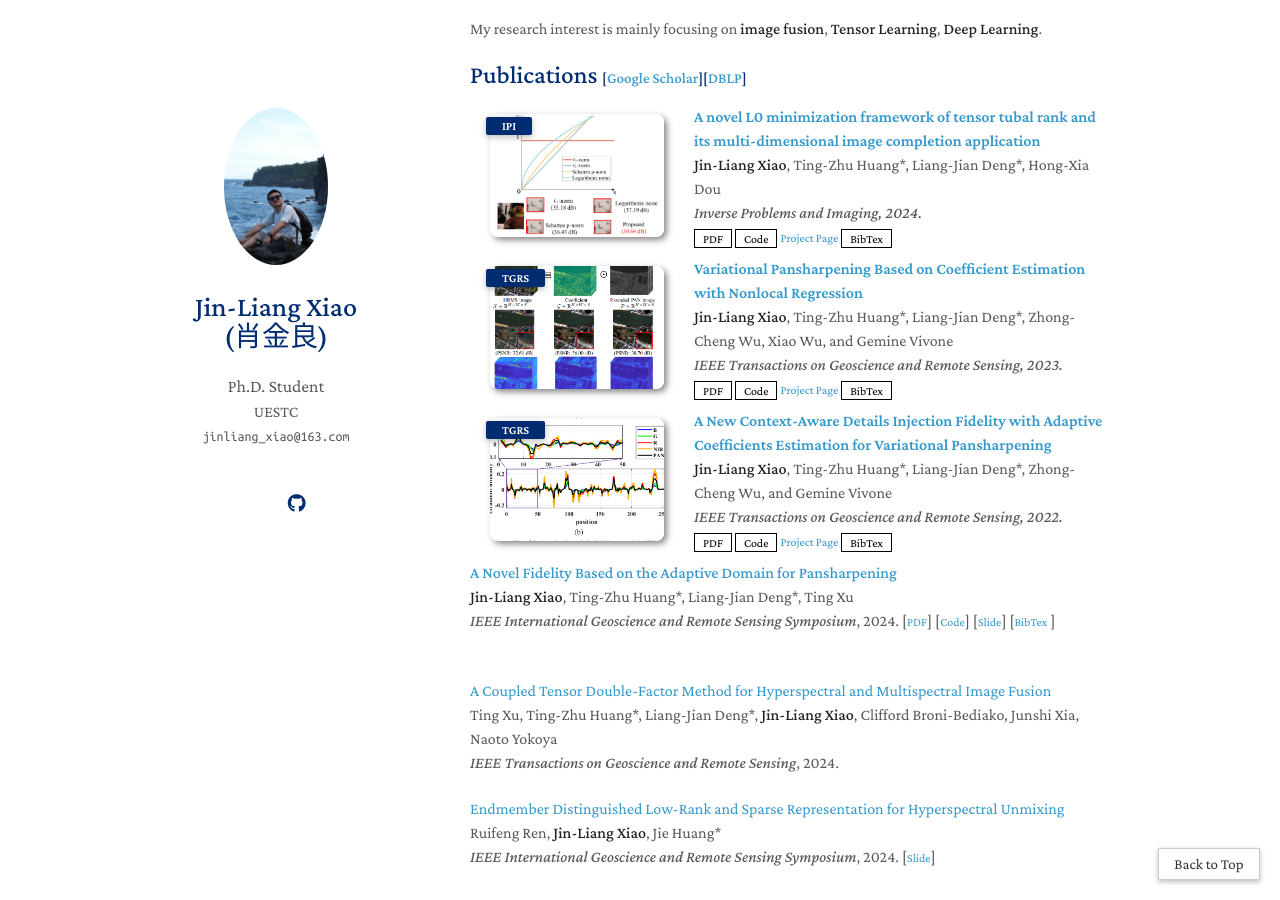
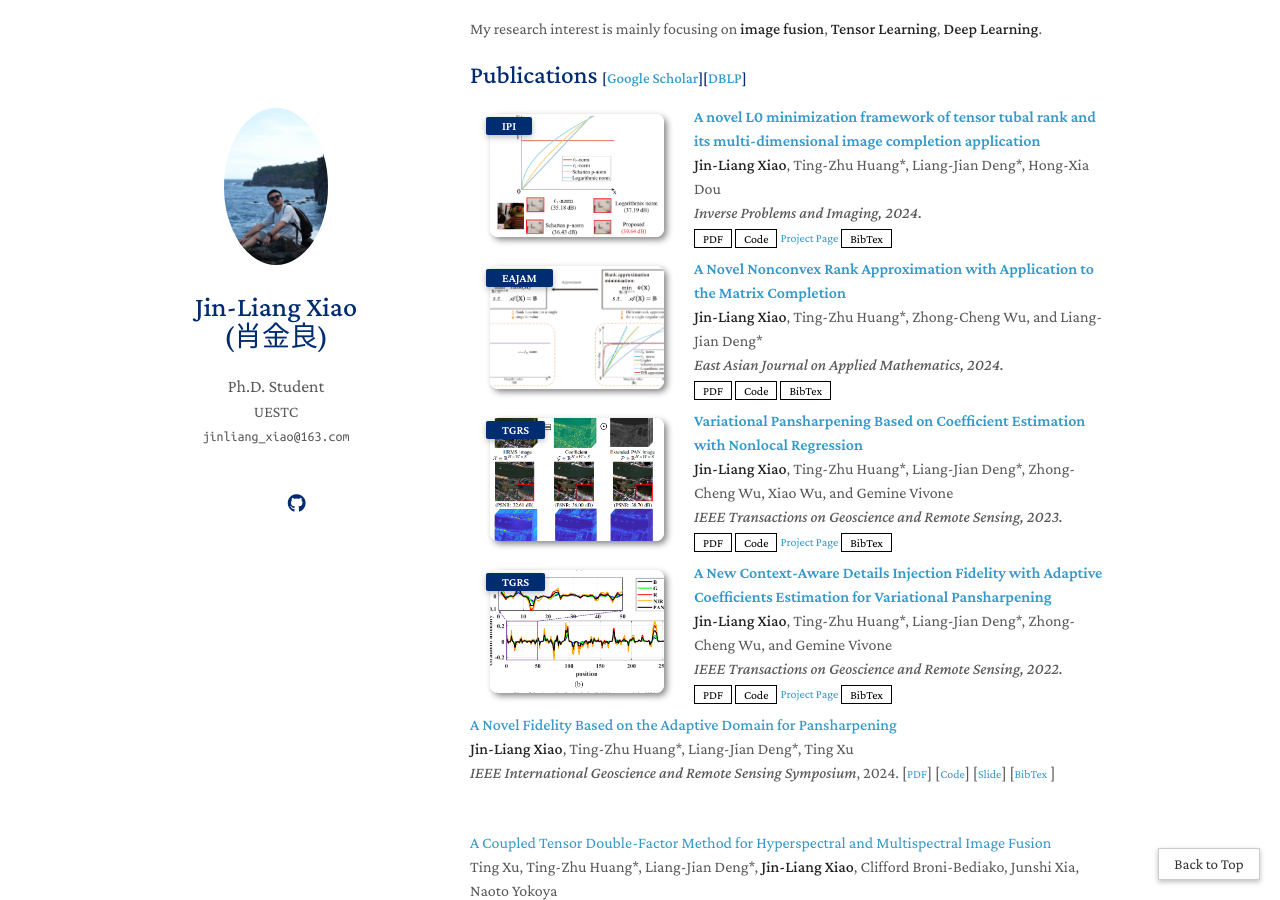
Before and after one commit to Jin-liangXiao/Jin-liangXiao.github.io, a Jekyll site: the page built from index.md, in a window 1280 px wide and 900 px high, scrolled down 368 px. Built offline with Jekyll 4.4.1, drawn with Linux system fonts in a browser that asks for light colours; nearby versions of some CDN libraries; a style sheet for code colours, icons or effects is not loaded; our own code applies the rules of GitHub Pages for plain Markdown files.

Commit message:
Update publications.md

```diff
--- a/_includes/publications.md
+++ b/_includes/publications.md
@@ -30,6 +30,26 @@
 </li>
 
 
+
+<li>
+<div class="pub-row">
+  <div class="col-sm-3 abbr" style="position: relative;padding-right: 15px;padding-left: 15px;">
+    <img src="assets/img/eajam_tfr.png" width="200px" class="teaser img-fluid z-depth-1" style="width=100;height=30%">
+            <abbr class="badge">EAJAM</abbr>
+  </div>
+  <div class="col-sm-9" style="position: relative;padding-right: 15px;padding-left: 20px;">
+      <div class="title"><a href="https://ieeexplore.ieee.org/document/9721243">A Novel Nonconvex Rank Approximation with Application to the Matrix Completion</a></div>
+      <div class="author"><strong>Jin-Liang Xiao</strong>, Ting-Zhu Huang*, Zhong-Cheng Wu, and Liang-Jian Deng*</div>
+      <div class="periodical"><em>East Asian Journal on Applied Mathematics, 2024.</em>
+      </div>
+    <div class="links">
+      <a href="assets/PDF/2022CDIF.pdf" class="btn btn-sm z-depth-0" role="button" target="_blank" style="font-size:12px;">PDF</a>
+      <a href="https://github.com/Jin-liangXiao/TFR_code" class="btn btn-sm z-depth-0" role="button" target="_blank" style="font-size:12px;">Code</a>
+      <a href="https://dblp.org/rec/journals/tgrs/XiaoHDWV22.html?view=bibtex&param=0" class="btn btn-sm z-depth-0" role="button" target="_blank" style="font-size:12px;">BibTex</a>
+    </div>
+  </div>
+</div>
+</li>
 
 
 
@@ -80,6 +100,21 @@
 </div>
 </li>
 
+
+
+
+
+
+
+
+
+
+
+
+
+
+
+
   <li>
     <p><strong><a href="https://ieeexplore.ieee.org/abstract/document/10642508">A Novel Fidelity Based on the Adaptive Domain for Pansharpening</a></strong> <br />
 <strong>Jin-Liang Xiao</strong>, Ting-Zhu Huang*, Liang-Jian Deng*, Ting Xu <br />
```
